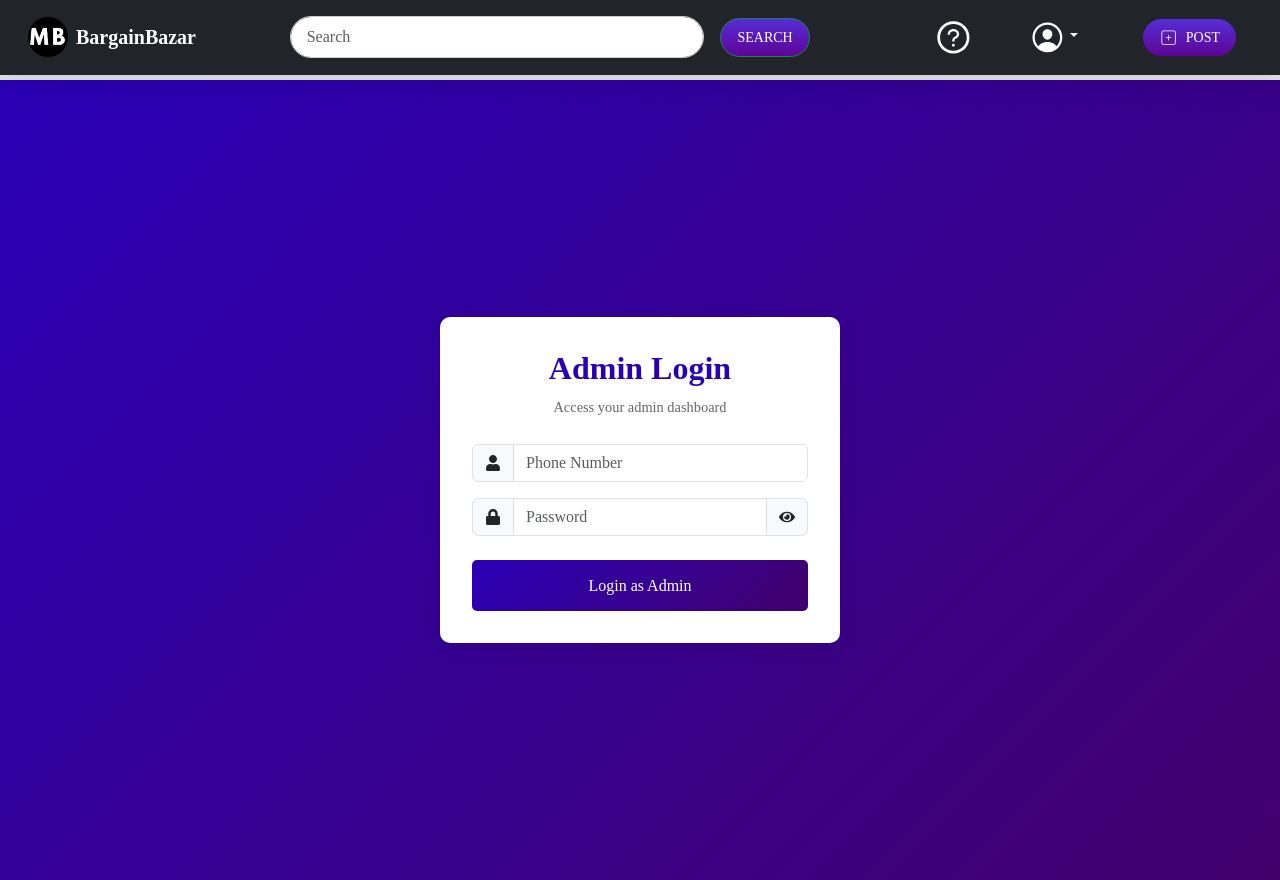
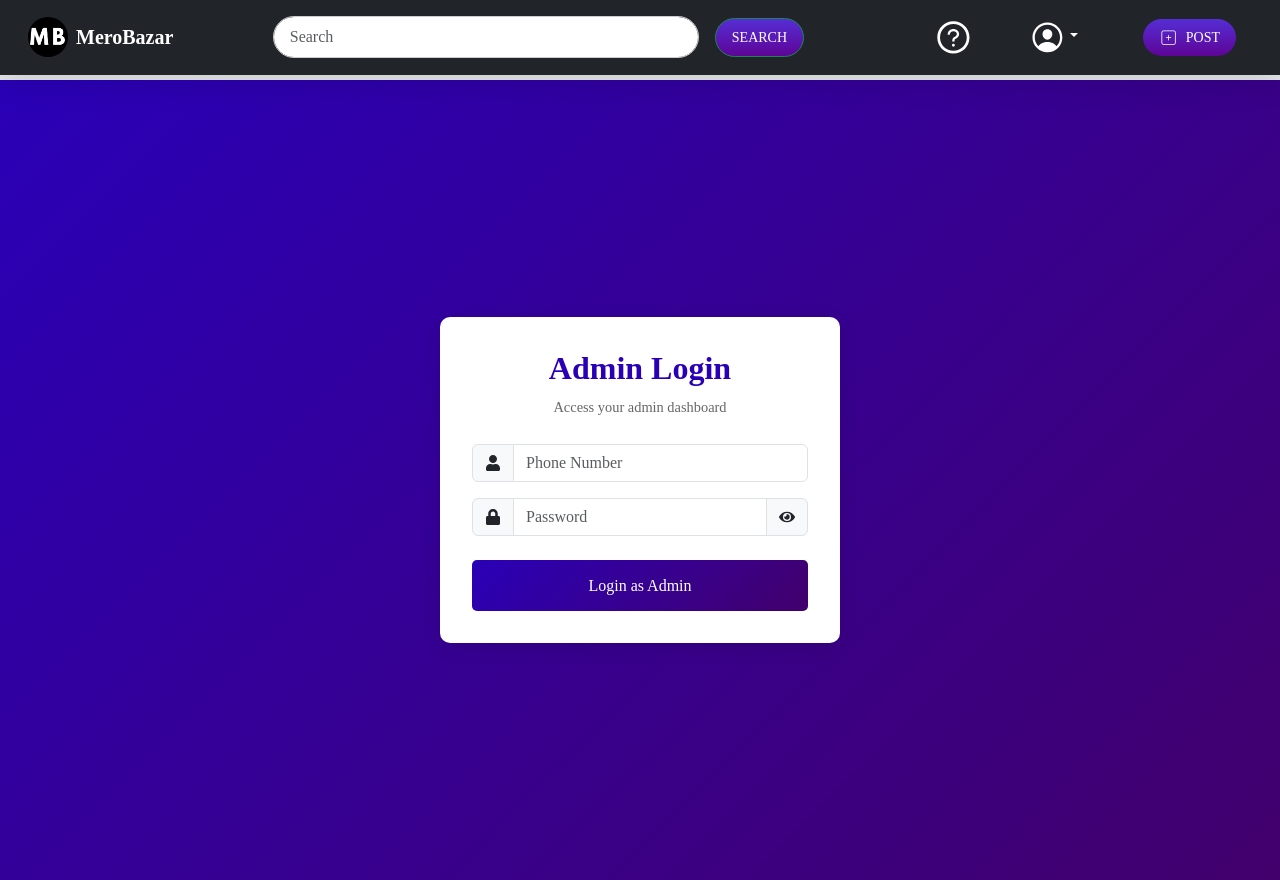
Before and after one commit to RiseshStha/Security_Cw2, a React (Create React App) app in the folder Mero_bazar_frontend/: page /admin/login in a window 1280 px wide. Built offline with nearby package versions, Linux system fonts and the light colour scheme.

Commit message:
Updating page name

```diff
--- a/Mero_bazar_frontend/src/components/DashboardNavbar.jsx
+++ b/Mero_bazar_frontend/src/components/DashboardNavbar.jsx
@@ -77,7 +77,7 @@ const DashboardNavbar = () => {
               width="40"
               className="rounded-circle me-2"
             />
-            <span className="brand-text">BargainBazar</span>
+            <span className="brand-text">MeroBazar</span>
           </Link>
           <button
             className="navbar-toggler"
```
